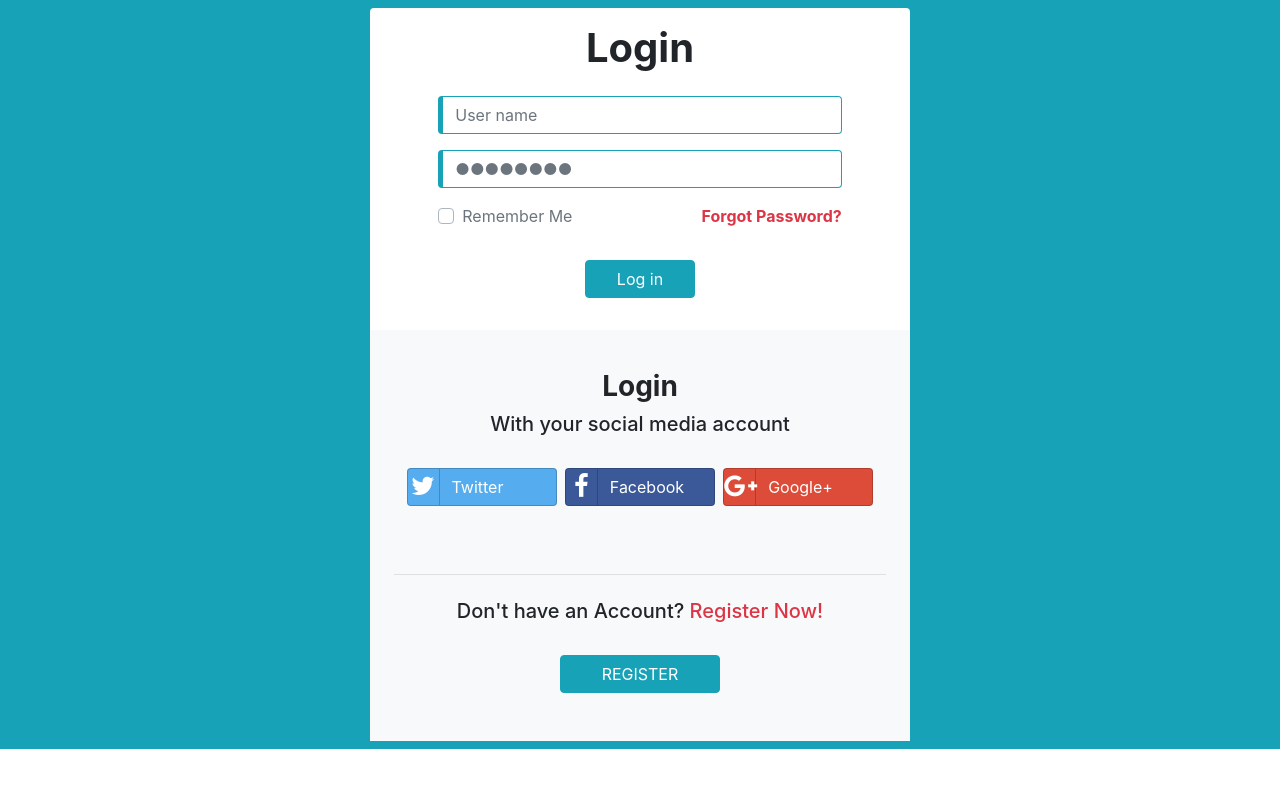
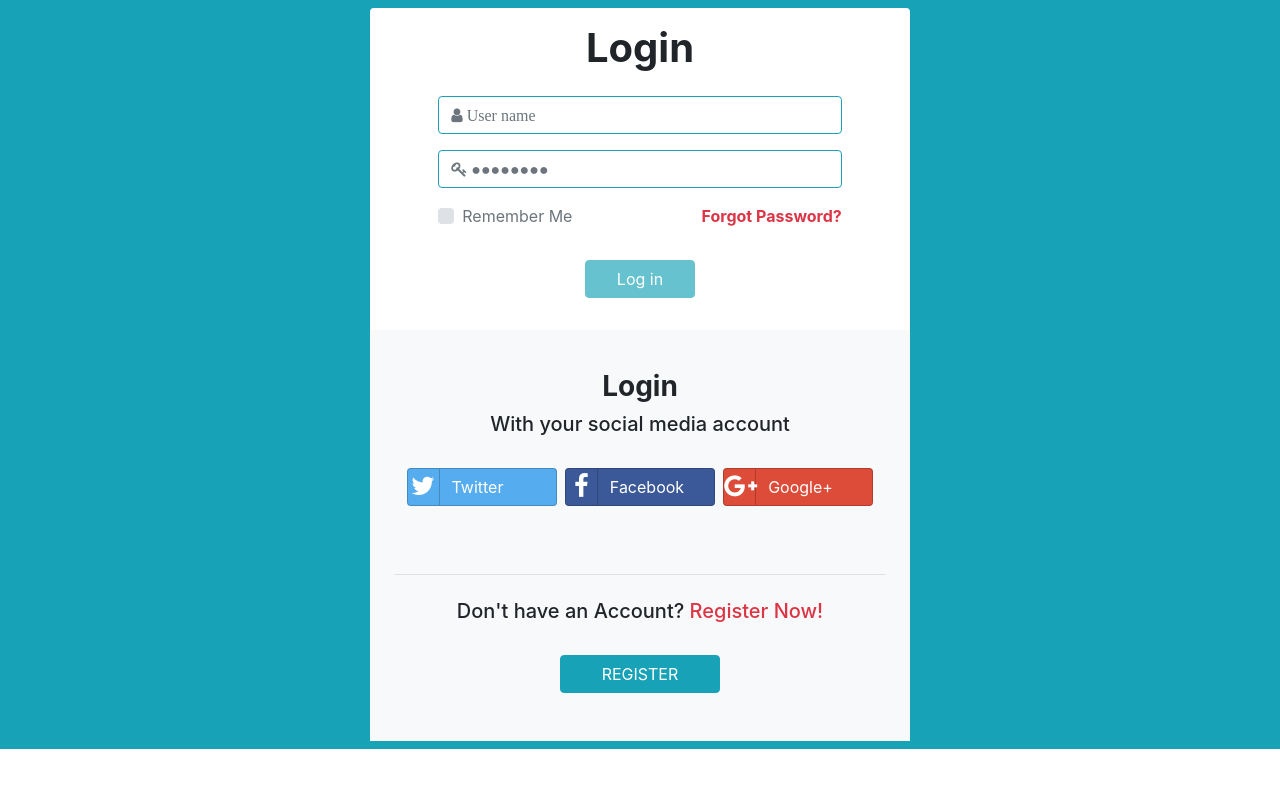
Before and after one commit to faskan/todo-angular, an Angular app: page / in a window 1280 px wide. Shown: the top 788 px of the page. Built offline with nearby package versions, Linux system fonts and the light colour scheme.

Commit message:
add validation to login page

```diff
--- a/src/app/login/login.component.css
+++ b/src/app/login/login.component.css
@@ -1,7 +1,14 @@
-.ng-valid[required], .ng-valid.required  {
-  border-left: 5px solid #42A948; /* green */
+@import url("https://cdnjs.cloudflare.com/ajax/libs/bootstrap-social/5.1.1/bootstrap-social.css");
+
+.placeicon {
+  font-family: fontawesome
 }
 
-.ng-invalid:not(form)  {
-  border-left: 5px solid #a94442; /* red */
+.custom-control-label::before {
+  background-color: #dee2e6;
+  border: #dee2e6
 }
+
+input.ng-invalid.ng-touched{
+  border-left: 5px solid red !important;
+}
--- a/src/app/login/login.component.html
+++ b/src/app/login/login.component.html
@@ -1,5 +1,3 @@
-
-<link rel="stylesheet" href="https://cdnjs.cloudflare.com/ajax/libs/bootstrap-social/5.1.1/bootstrap-social.css">
 <div class="bg-info">
     <!-- Container containing all contents -->
     <div class="container">
@@ -16,12 +14,15 @@
                             <!-- User Name Input -->
                             <div class="form-group row justify-content-center px-3">
                                 <div class="col-9 px-0">
-                                  <input type="text" placeholder="User name" formControlName="username" class="form-control border-info placeicon">
+                                  <input type="text" placeholder="&#xf007; User name" formControlName="username"
+                                  class="form-control border-info placeicon">
                                 </div>
                             </div> <!-- Password Input -->
                             <div class="form-group row justify-content-center px-3">
                                 <div class="col-9 px-0">
-                                  <input type="password" formControlName="password" placeholder="&#9679;&#9679;&#9679;&#9679;&#9679;&#9679;&#9679;&#9679;" class="form-control border-info placeicon">
+                                  <input type="password" formControlName="password"
+                                  placeholder="&#xf084; &#9679;&#9679;&#9679;&#9679;&#9679;&#9679;&#9679;&#9679;"
+                                  class="form-control border-info placeicon">
                                 </div>
                             </div> <!-- CheckBox Remember Me-->
                             <div class="form-group row justify-content-center px-3">
@@ -38,7 +39,9 @@
                                 </div>
                             </div> <!-- Log in Button -->
                             <div class="form-group row justify-content-center">
-                                <div class="col-3 px-3"> <input type="submit" value="Log in" class="btn btn-block btn-info"> </div>
+                                <div class="col-3 px-3">
+                                  <input type="submit" value="Log in" class="btn btn-block btn-info" [disabled]="!loginForm.valid">
+                                </div>
                             </div>
                         </form>
                     </div> <!-- Alternative Login -->
--- a/src/app/login/login.component.ts
+++ b/src/app/login/login.component.ts
@@ -10,8 +10,8 @@ import { LoginService } from './login.service';
 export class LoginComponent implements OnInit {
 
   loginForm = this.fb.group({
-    username: [null, Validators.required],
-    password: [null, Validators.required],
+    username: ['', Validators.required],
+    password: ['', Validators.required],
     rememberMe: [false]
   });
 
--- a/src/app/login/login.service.ts
+++ b/src/app/login/login.service.ts
@@ -1,5 +1,5 @@
 import { Injectable } from '@angular/core';
-import { Observable } from 'rxjs';
+import { Observable, throwError } from 'rxjs';
 import { Account } from './account.model';
 import { Login } from './login.model';
 import { of } from 'rxjs';
@@ -13,7 +13,8 @@ export class LoginService {
 
   login(credentials: Login): Observable<Account | null> {
     if(credentials.username == 'admin' && credentials.password == 'admin'){
-      return of({firstName: 'TEst', lastName: 'test'});
+      return of({firstName: 'Test', lastName: 'User'});
     }
+    return throwError(new Error('oops!'));
   }
 }
```
